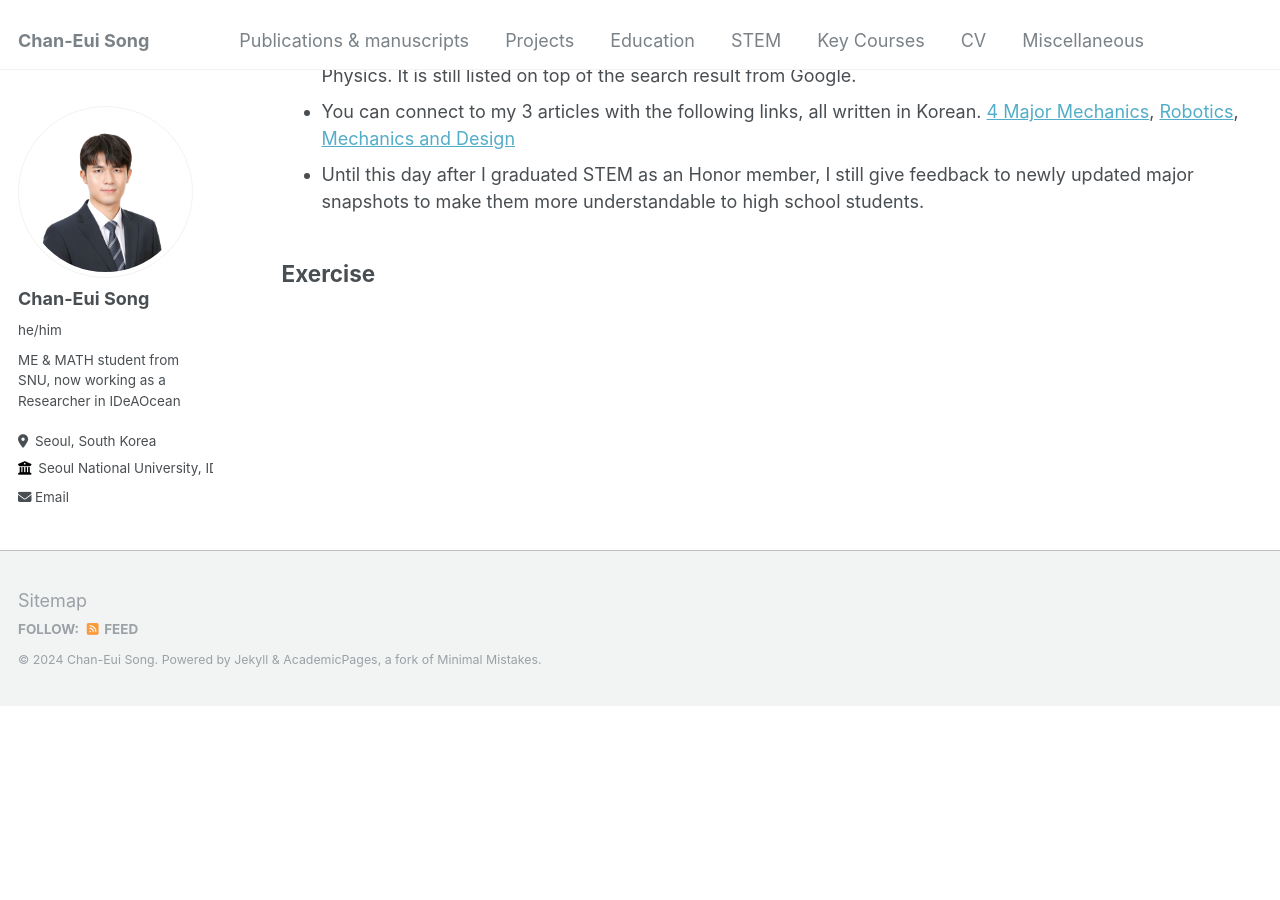
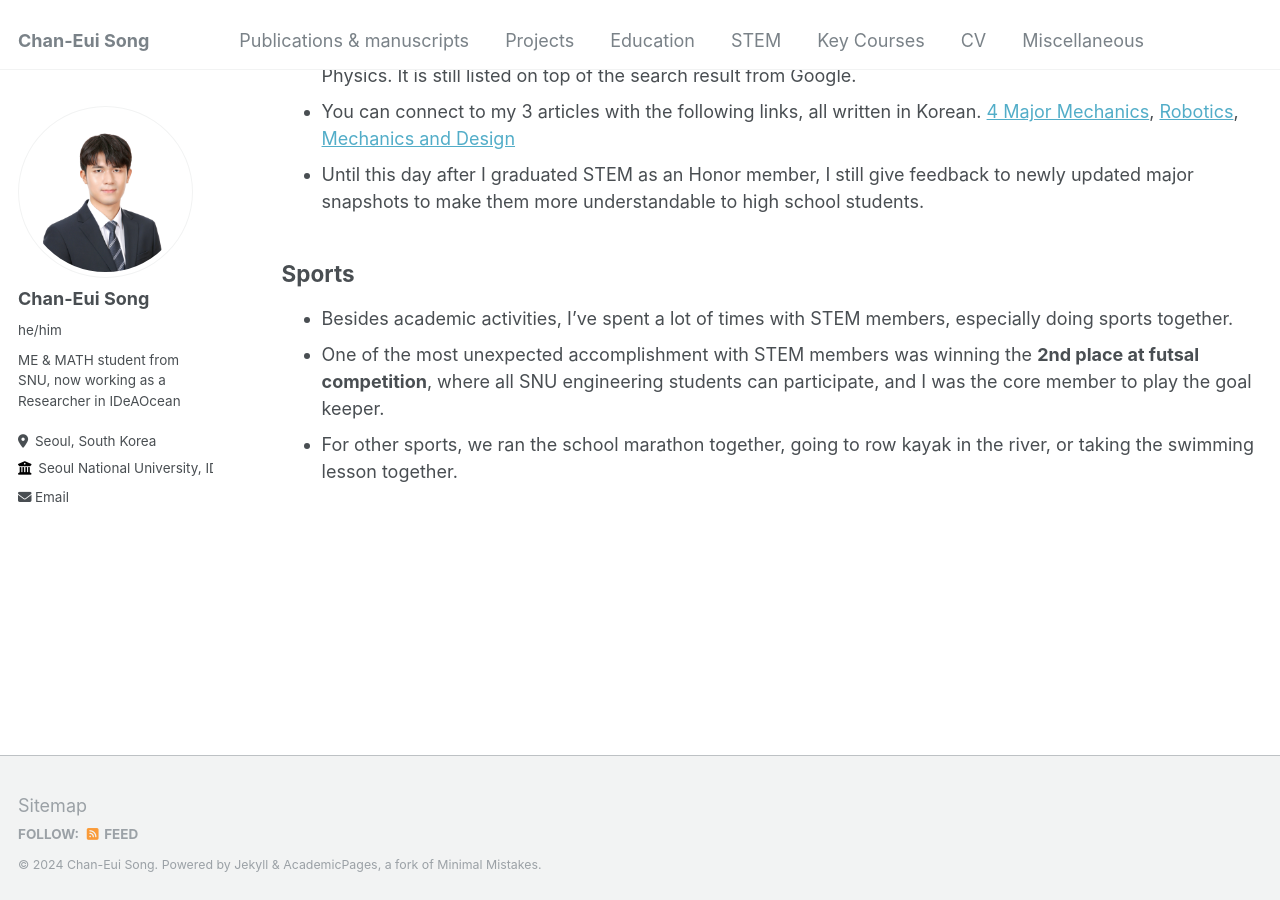
Before and after one commit to cksdml1014/chanisong, a Jekyll site: the page built from _pages/STEM.md, in a window 1280 px wide and 900 px high, scrolled down 4815 px. Built offline with Jekyll 4.4.1, drawn with Linux system fonts in a browser that asks for light colours; before the commit the page ends 5521 px from its top, so only the background shows below that.

Commit message:
Update STEM.md

```diff
--- a/_pages/STEM.md
+++ b/_pages/STEM.md
@@ -78,4 +78,8 @@ author_profile: true
 - You can connect to my 3 articles with the following links, all written in Korean. [4 Major Mechanics](https://stementor.tistory.com/entry/%EA%B8%B0%EA%B3%84%EA%B3%B5%ED%95%99%EB%B6%80-4%EB%8C%80%EC%97%AD%ED%95%99-%EC%86%8C%EA%B0%9C), [Robotics](https://stementor.tistory.com/entry/%EA%B8%B0%EA%B3%84%EA%B3%B5%ED%95%99%EB%B6%80-%EB%A1%9C%EB%B4%87%EA%B3%B5%ED%95%99%EC%9E%85%EB%AC%B8), [Mechanics and Design](https://stementor.tistory.com/entry/%EA%B8%B0%EA%B3%84%EA%B3%B5%ED%95%99%EB%B6%80-%EC%97%AD%ED%95%99%EA%B3%BC-%EC%84%A4%EA%B3%84)
 - Until this day after I graduated STEM as an Honor member, I still give feedback to newly updated major snapshots to make them more understandable to high school students.
 
-## Exercise
+## Sports
+
+- Besides academic activities, I've spent a lot of times with STEM members, especially doing sports together.
+- One of the most unexpected accomplishment with STEM members was winning the **2nd place at futsal competition**, where all SNU engineering students can participate, and I was the core member to play the goal keeper.
+- For other sports, we ran the school marathon together, going to row kayak in the river, or taking the swimming lesson together.
```
